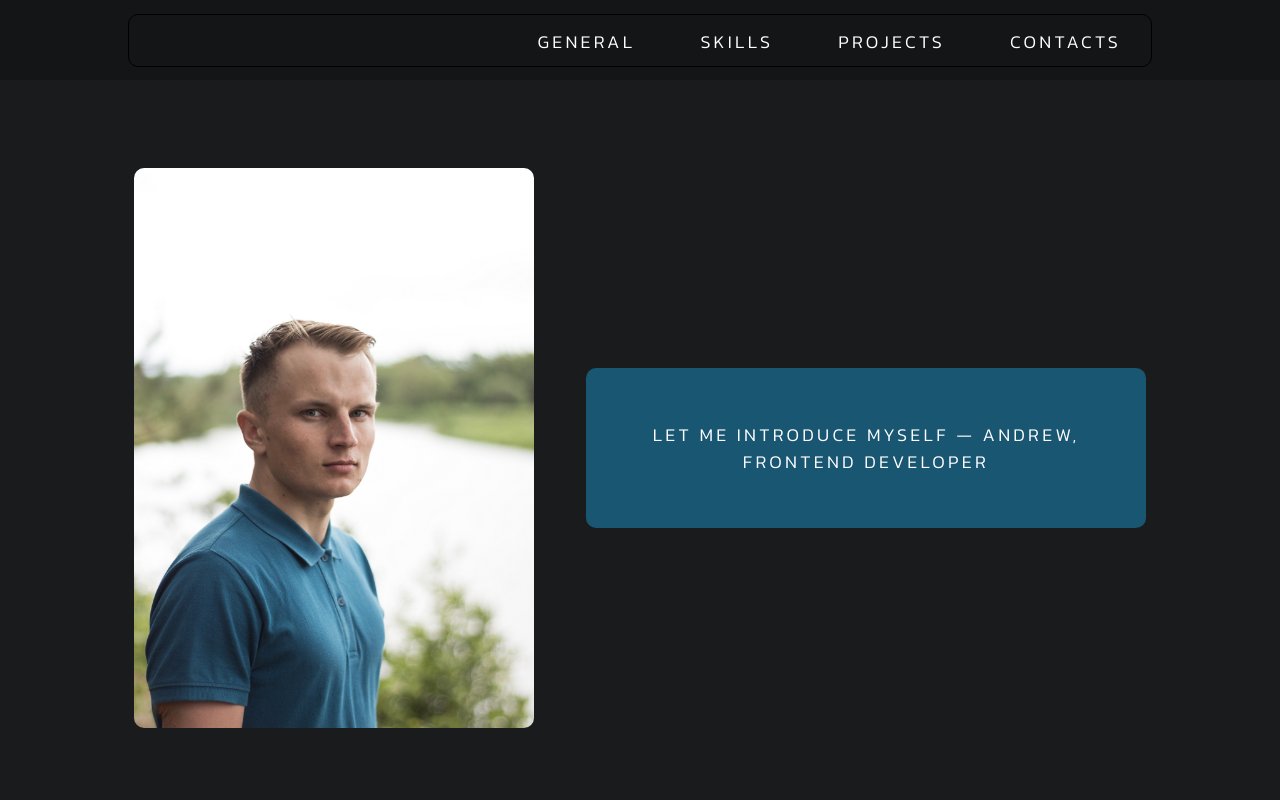
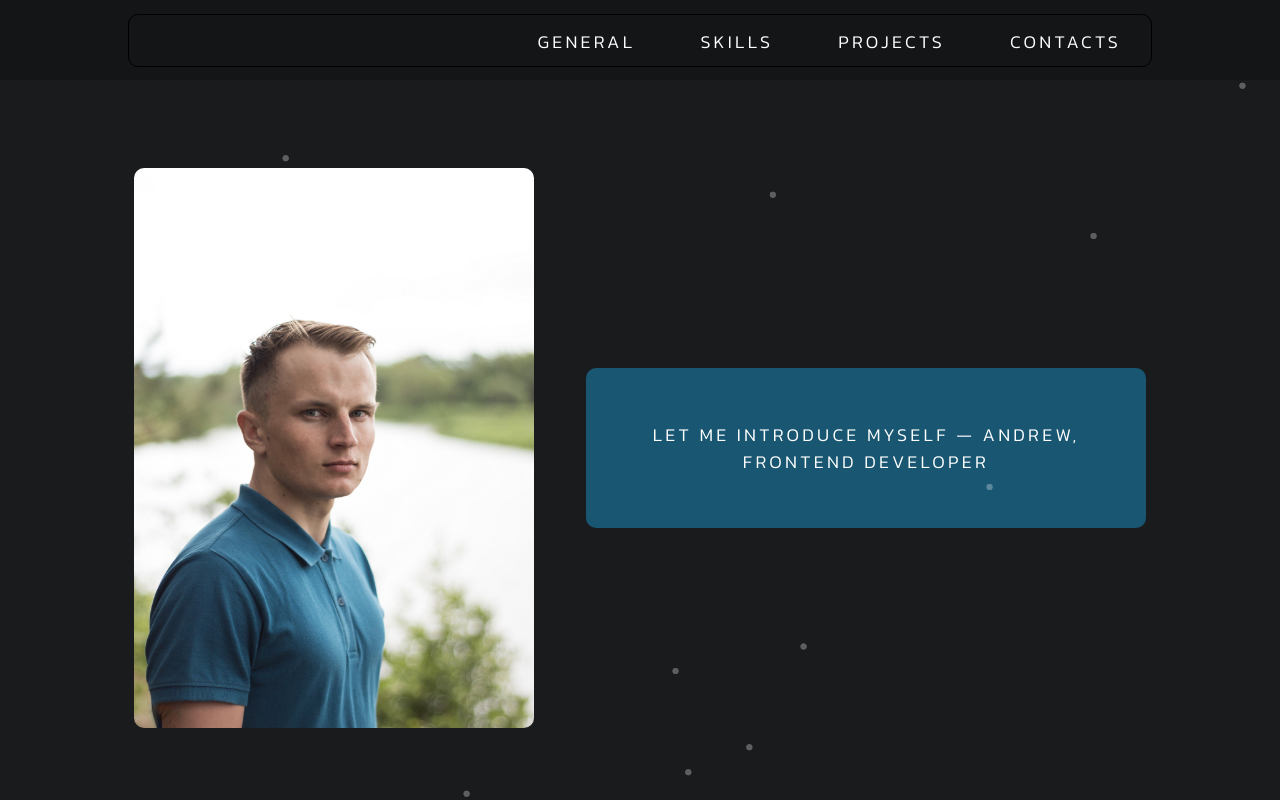
Before and after one commit to Metaloziz/portfolio, a React (Create React App) app: page / in a window 1280 px wide. Shown: the top 800 px of the page. Built offline with nearby package versions, Linux system fonts and the light colour scheme; a web font is replaced by a local one; what assets would draw is missing.

Commit message:
refactoring preview

```diff
--- a/package.json
+++ b/package.json
@@ -20,6 +20,7 @@
     "react": "^17.0.2",
     "react-dom": "^17.0.2",
     "react-scripts": "5.0.0",
+    "react-tsparticles": "^1.42.4",
     "typescript": "^4.4.2",
     "web-vitals": "^2.1.0"
   },
--- a/src/components/Preview/Preview.module.scss
+++ b/src/components/Preview/Preview.module.scss
@@ -4,10 +4,12 @@
 .generalBlock {
   @include generalBlock();
   min-height: 90vh;
+
   .container {
     @include container();
     justify-content: space-around;
     gap: 5vh;
+
     .text {
       padding: 1%;
       display: flex;
@@ -18,7 +20,9 @@
       border-radius: 10px;
       height: 20vh;
       transition: all ease 1s;
-    };
+    }
+  ;
+
     .photo {
       padding: 1%;
       display: flex;
@@ -40,3 +44,14 @@
     /*background-color: red;*/
   }
 }
+
+.particles {
+  position: absolute;
+  width: 100vw;
+  height: 100vh;
+  top: 0;
+  left: 0;
+  bottom: 0;
+  right: 0;
+  opacity: 0.3;
+}
--- a/src/components/Preview/Preview.tsx
+++ b/src/components/Preview/Preview.tsx
@@ -1,4 +1,6 @@
 import { FC, ReactElement } from 'react';
+
+import Particles from 'react-tsparticles';
 
 import style from './Preview.module.scss';
 
@@ -13,8 +15,21 @@ const obj1: BackgroundImage = {
   backgroundImage: `url(${img1})`,
 };
 
+const particleParams = {
+  particles: {
+    number: {
+      value: 15,
+      density: {
+        enable: true,
+        value_area: 800,
+      },
+    },
+  },
+};
+
 export const Preview: FC = (): ReactElement => (
   <div className={style.generalBlock}>
+    <Particles className={style.particles} params={particleParams} />
     <div className={style.container}>
       <div className={style.photo} style={obj1} />
       <div className={style.text}>
```
Also changed, not shown: 1 other file (tests, documents, lock files or other folders).
